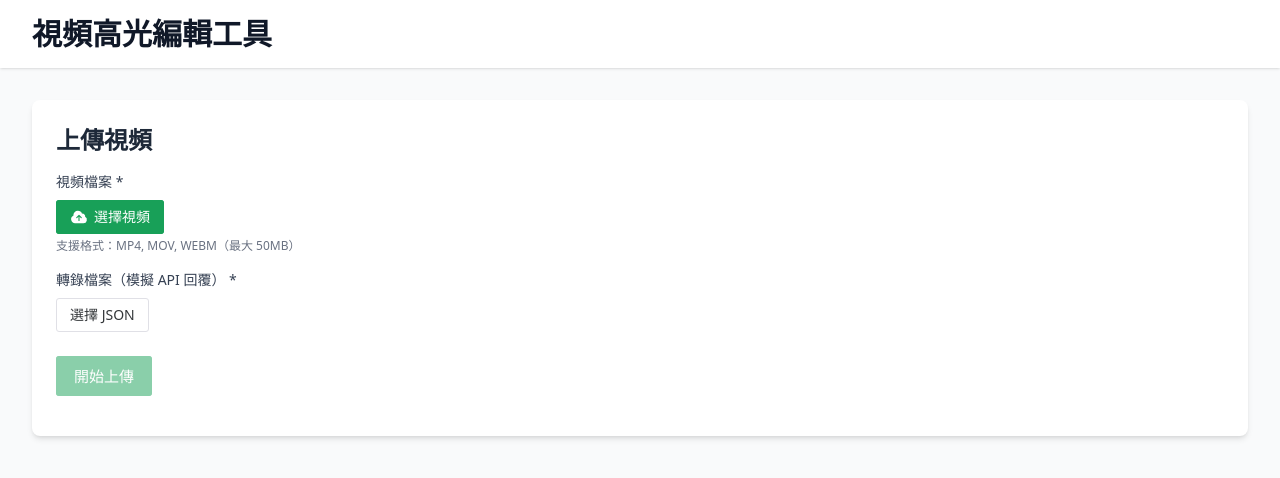
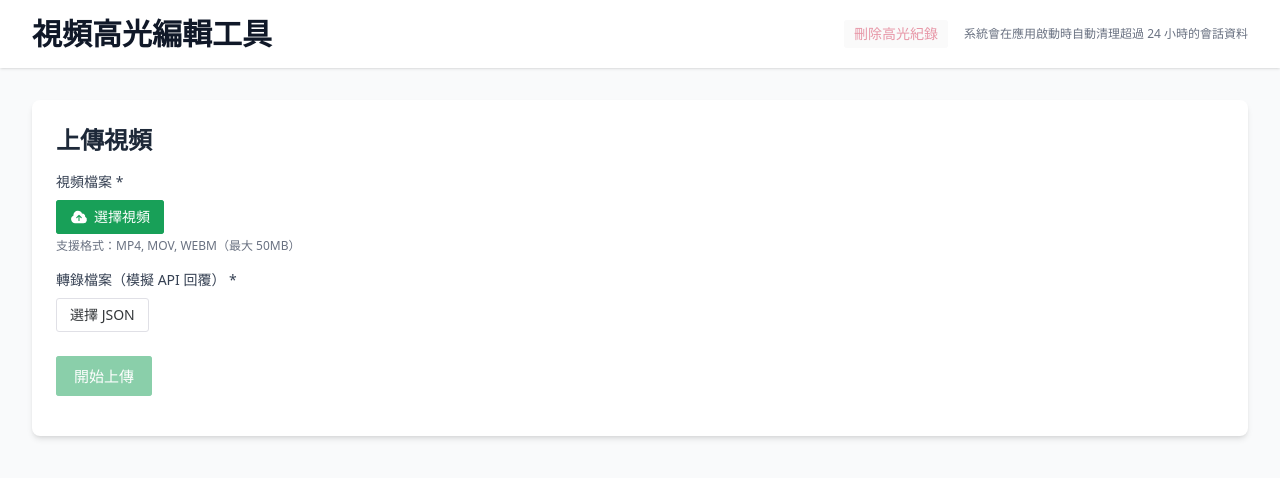
Before and after one commit to ychleo102615/video-highlight-tool, a Vue app: page / in a window 1280 px wide. Shown: the top 478 px of the page. Built offline with nearby package versions, Linux system fonts and the light colour scheme.

Commit message:
feat: implement Session Cleanup user story 1

```diff
--- a/specs/006-session-cleanup/tasks.md
+++ b/specs/006-session-cleanup/tasks.md
@@ -51,7 +51,7 @@ description: 'Task list for session cleanup feature implementation'
 
 - [X] T004 [P] [US3] 建立 useDeleteConfirmation composable 在 src/presentation/composables/useDeleteConfirmation.ts
 - [X] T005 [US3] 在 src/presentation/App.vue 確認已有 n-dialog-provider (若無則新增)
-- [ ] T006 [US3] 驗證對話框顯示與取消/確認流程 (手動測試:點擊按鈕 → 對話框出現 → ESC 或取消關閉)
+- [X] T006 [US3] 驗證對話框顯示與取消/確認流程 (手動測試:點擊按鈕 → 對話框出現 → ESC 或取消關閉)
 
 **Checkpoint**: 確認對話框機制完成,可與 US1 整合
 
@@ -67,28 +67,28 @@ description: 'Task list for session cleanup feature implementation'
 
 #### Infrastructure Layer (資料刪除)
 
-- [ ] T007 [US1] 在 src/infrastructure/storage/BrowserStorage.ts 實作 deleteSession(sessionId: string) 方法 (使用 Transaction + Cursor 批次刪除 videos/transcripts/highlights)
-- [ ] T008 [US1] 在 BrowserStorage.deleteSession() 中新增錯誤處理 (每個 store 獨立 try-catch,允許部分失敗)
+- [X] T007 [US1] 在 src/infrastructure/storage/BrowserStorage.ts 實作 deleteSession(sessionId: string) 方法 (使用 Transaction + Cursor 批次刪除 videos/transcripts/highlights)
+- [X] T008 [US1] 在 BrowserStorage.deleteSession() 中新增錯誤處理 (每個 store 獨立 try-catch,允許部分失敗)
 
 #### Application Layer (業務邏輯協調)
 
-- [ ] T009 [US1] 在 src/application/use-cases/DeleteSessionUseCase.ts 完成 execute() 實作 (協調 BrowserStorage.deleteSession() + sessionStorage.removeItem() + stores.reset())
+- [X] T009 [US1] 在 src/application/use-cases/DeleteSessionUseCase.ts 完成 execute() 實作 (協調 BrowserStorage.deleteSession() + sessionStorage.removeItem() + stores.reset())
 
 #### Presentation Layer (UI 與狀態管理)
 
-- [ ] T010 [P] [US1] 在 src/presentation/stores/videoStore.ts 新增 reset() 方法 (手動重置 video, isUploading 狀態)
-- [ ] T011 [P] [US1] 在 src/presentation/stores/transcriptStore.ts 新增 reset() 方法 (手動重置 transcript, currentSentenceId 狀態)
-- [ ] T012 [P] [US1] 在 src/presentation/stores/highlightStore.ts 新增 reset() 方法 (手動重置 highlights, selectedSentenceIds 狀態)
-- [ ] T013 [US1] 在 src/presentation/stores/videoStore.ts 新增 deleteSession() action (調用 DeleteSessionUseCase.execute() 並處理結果,依序調用 highlightStore.reset() → transcriptStore.reset() → videoStore.reset())
-- [ ] T014 [US1] 建立 DeleteButton 組件在 src/presentation/components/DeleteButton.vue (整合 useDeleteConfirmation 和 videoStore.deleteSession(),根據 videoStore.video 判斷 disabled 狀態)
-- [ ] T015 [US1] 在 src/presentation/components/AppHeader.vue 加入 DeleteButton 組件 (桌面與行動版 header 都加入)
+- [X] T010 [P] [US1] 在 src/presentation/stores/videoStore.ts 新增 reset() 方法 (手動重置 video, isUploading 狀態)
+- [X] T011 [P] [US1] 在 src/presentation/stores/transcriptStore.ts 新增 reset() 方法 (手動重置 transcript, currentSentenceId 狀態)
+- [X] T012 [P] [US1] 在 src/presentation/stores/highlightStore.ts 新增 reset() 方法 (手動重置 highlights, selectedSentenceIds 狀態)
+- [X] T013 [US1] 在 src/presentation/stores/videoStore.ts 新增 deleteSession() action (調用 DeleteSessionUseCase.execute() 並處理結果,依序調用 highlightStore.reset() → transcriptStore.reset() → videoStore.reset())
+- [X] T014 [US1] 建立 DeleteButton 組件在 src/presentation/components/DeleteButton.vue (整合 useDeleteConfirmation 和 videoStore.deleteSession(),根據 videoStore.video 判斷 disabled 狀態)
+- [X] T015 [US1] 在 src/App.vue 加入 DeleteButton 組件 (加入到 header 中)
 
 #### Integration & Validation
 
-- [ ] T016 [US1] 手動端到端測試:上傳視頻 → 刪除 → 驗證 IndexedDB 清空 (使用 Chrome DevTools 檢查 videos/transcripts/highlights stores)
-- [ ] T017 [US1] 手動測試:刪除後驗證 sessionStorage 中無 session_id key
-- [ ] T018 [US1] 手動測試:刪除後驗證 UI 完全重置 (videoStore.video === null, 顯示上傳介面)
-- [ ] T019 [US1] 手動測試:錯誤處理流程 (模擬 IndexedDB 失敗,驗證顯示友善錯誤訊息)
+- [X] T016 [US1] 手動端到端測試:上傳視頻 → 刪除 → 驗證 IndexedDB 清空 (使用 Chrome DevTools 檢查 videos/transcripts/highlights stores)
+- [X] T017 [US1] 手動測試:刪除後驗證 sessionStorage 中無 session_id key
+- [X] T018 [US1] 手動測試:刪除後驗證 UI 完全重置 (videoStore.video === null, 顯示上傳介面)
+- [X] T019 [US1] 手動測試:錯誤處理流程 (模擬 IndexedDB 失敗,驗證顯示友善錯誤訊息)
 
 **Checkpoint**: User Story 1 核心功能完成,使用者可完整執行刪除流程
 
--- a/src/App.vue
+++ b/src/App.vue
@@ -6,6 +6,7 @@ import EditingArea from '@/presentation/components/editing/EditingArea.vue';
 import PreviewArea from '@/presentation/components/preview/PreviewArea.vue';
 import SplitLayout from '@/presentation/components/layout/SplitLayout.vue';
 import SessionRestorer from '@/presentation/components/SessionRestorer.vue';
+import DeleteButton from '@/presentation/components/DeleteButton.vue';
 import { useVideoStore } from '@/presentation/stores/videoStore';
 import { useTranscriptStore } from '@/presentation/stores/transcriptStore';
 import { useHighlightStore } from '@/presentation/stores/highlightStore';
@@ -64,7 +65,15 @@ function handleSeekToTime(time: number) {
       <!-- Header -->
       <header class="bg-white shadow-sm">
         <div class="max-w-7xl mx-auto px-4 sm:px-6 lg:px-8 py-4">
-          <h1 class="text-3xl font-bold text-gray-900">視頻高光編輯工具</h1>
+          <div class="flex items-center justify-between">
+            <h1 class="text-3xl font-bold text-gray-900">視頻高光編輯工具</h1>
+            <div class="flex items-center gap-4">
+              <DeleteButton size="small" />
+              <p class="text-xs text-gray-500">
+                系統會在應用啟動時自動清理超過 24 小時的會話資料
+              </p>
+            </div>
+          </div>
         </div>
       </header>
 
--- /dev/null
+++ b/src/presentation/components/DeleteButton.vue
@@ -0,0 +1,69 @@
+<!--
+  DeleteButton.vue
+  刪除會話按鈕組件
+
+  職責：
+  - 提供刪除當前會話的按鈕 UI
+  - 整合確認對話框(useDeleteConfirmation)
+  - 調用 videoStore.deleteSession() 執行刪除
+  - 根據 videoStore.video 判斷 disabled 狀態
+  - 顯示刪除結果的通知訊息
+-->
+<script setup lang="ts">
+import { computed } from 'vue';
+import { NButton } from 'naive-ui';
+import { useVideoStore } from '@/presentation/stores/videoStore';
+import { useDeleteConfirmation } from '@/presentation/composables/useDeleteConfirmation';
+import { useNotification } from '@/presentation/composables/useNotification';
+
+// Props
+interface Props {
+  size?: 'tiny' | 'small' | 'medium' | 'large';
+}
+
+const props = withDefaults(defineProps<Props>(), {
+  size: 'medium'
+});
+
+// Store
+const videoStore = useVideoStore();
+
+// Composables
+const { confirmDelete } = useDeleteConfirmation();
+const notification = useNotification();
+
+// Computed
+const isDisabled = computed(() => !videoStore.video);
+
+// Methods
+async function handleDelete() {
+  confirmDelete(async () => {
+    try {
+      // 執行刪除
+      const result = await videoStore.deleteSession();
+
+      // 根據結果顯示通知
+      if (result.success) {
+        notification.success('會話已刪除', '所有資料已清除');
+      } else {
+        notification.error('刪除失敗', result.error || '請重試');
+      }
+    } catch (err) {
+      console.error('Delete session error:', err);
+      notification.error('刪除失敗', '發生未預期的錯誤');
+    }
+  });
+}
+</script>
+
+<template>
+  <NButton
+    :size="size"
+    :disabled="isDisabled"
+    @click="handleDelete"
+    type="error"
+    secondary
+  >
+    刪除高光紀錄
+  </NButton>
+</template>
--- a/src/presentation/stores/highlightStore.ts
+++ b/src/presentation/stores/highlightStore.ts
@@ -201,6 +201,16 @@ export const useHighlightStore = defineStore('highlight', () => {
     }
   }
 
+  /**
+   * 重置 store 到初始狀態（用於會話刪除）
+   */
+  function reset(): void {
+    currentHighlight.value = null;
+    isLoading.value = false;
+    error.value = null;
+    pendingToggles.clear();
+  }
+
   // ========================================
   // Return
   // ========================================
@@ -221,6 +231,7 @@ export const useHighlightStore = defineStore('highlight', () => {
     createHighlight,
     toggleSentence,
     isSentenceSelected,
-    setHighlights
+    setHighlights,
+    reset
   };
 });
--- a/src/presentation/stores/transcriptStore.ts
+++ b/src/presentation/stores/transcriptStore.ts
@@ -128,6 +128,16 @@ export const useTranscriptStore = defineStore('transcript', () => {
     transcript.value = newTranscript;
   }
 
+  /**
+   * 重置 store 到初始狀態（用於會話刪除）
+   */
+  function reset(): void {
+    transcript.value = null;
+    isProcessing.value = false;
+    playingSentenceId.value = null;
+    error.value = null;
+  }
+
   // ========================================
   // Return
   // ========================================
@@ -146,6 +156,7 @@ export const useTranscriptStore = defineStore('transcript', () => {
     processTranscript,
     setPlayingSentenceId,
     getSentenceAtTime,
-    setTranscript
+    setTranscript,
+    reset
   };
 });
--- a/src/presentation/stores/videoStore.ts
+++ b/src/presentation/stores/videoStore.ts
@@ -7,6 +7,8 @@ import type {
   RestoreSessionUseCase,
   RestoreSessionResult
 } from '@/application/use-cases/RestoreSessionUseCase';
+import type { IDeleteSessionUseCase } from '@/application/use-cases/DeleteSessionUseCase';
+import type { DeleteSessionResultDTO } from '@/application/dto/DeleteSessionResultDTO';
 import { container } from '@/di/container';
 // Store contracts 型別已在檔案中直接實作，不需要額外導入
 // import type {
@@ -42,6 +44,7 @@ export const useVideoStore = defineStore('video', () => {
     'UploadVideoWithMockTranscriptUseCase'
   );
   const restoreSessionUseCase = container.resolve<RestoreSessionUseCase>('RestoreSessionUseCase');
+  const deleteSessionUseCase = container.resolve<IDeleteSessionUseCase>('DeleteSessionUseCase');
 
   // ========================================
   // Actions
@@ -103,6 +106,56 @@ export const useVideoStore = defineStore('video', () => {
   }
 
   /**
+   * 重置 store 到初始狀態（用於會話刪除）
+   */
+  function reset(): void {
+    video.value = null;
+    isUploading.value = false;
+    uploadProgress.value = 0;
+    error.value = null;
+  }
+
+  /**
+   * 刪除當前會話的所有資料
+   * User Story 1: 手動刪除當前會話資料
+   * - 調用 DeleteSessionUseCase 刪除 IndexedDB 和 sessionStorage
+   * - 依序重置所有 stores (highlight → transcript → video)
+   * - 返回刪除結果供 UI 顯示通知
+   *
+   * @returns Promise<DeleteSessionResultDTO> - 刪除結果
+   */
+  async function deleteSession(): Promise<DeleteSessionResultDTO> {
+    try {
+      // 1. 執行刪除 Use Case (刪除 IndexedDB 和 sessionStorage)
+      const result = await deleteSessionUseCase.execute();
+
+      // 2. 若刪除失敗,直接返回錯誤結果
+      if (!result.success) {
+        return result;
+      }
+
+      // 3. 刪除成功後,依序重置所有 stores (依賴方到獨立方)
+      const highlightStore = useHighlightStore();
+      highlightStore.reset();
+
+      const transcriptStore = useTranscriptStore();
+      transcriptStore.reset();
+
+      reset();
+
+      // 4. 返回成功結果
+      return { success: true };
+    } catch (err) {
+      // 5. 捕獲意外錯誤
+      console.error('Unexpected error in videoStore.deleteSession:', err);
+      return {
+        success: false,
+        error: '刪除會話時發生未預期的錯誤'
+      };
+    }
+  }
+
+  /**
    * 恢復會話
    * User Story 1: 小視頻完整恢復
    * - 在應用啟動時自動執行
@@ -155,6 +208,8 @@ export const useVideoStore = defineStore('video', () => {
     // Actions
     uploadVideo,
     clearVideo,
-    restoreSession
+    restoreSession,
+    reset,
+    deleteSession
   };
 });
```
